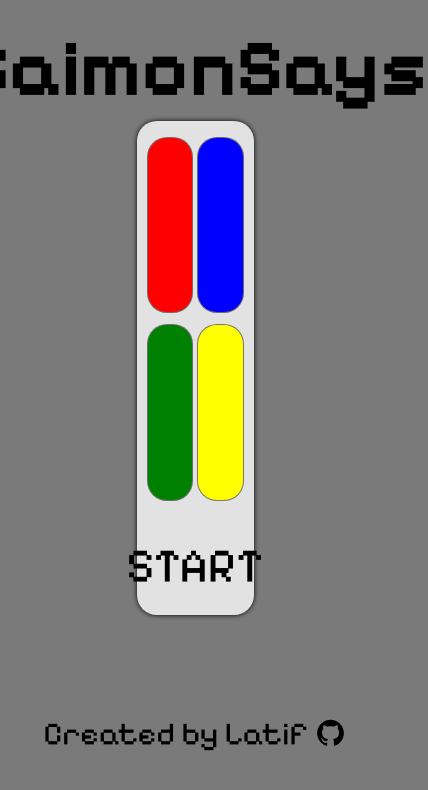
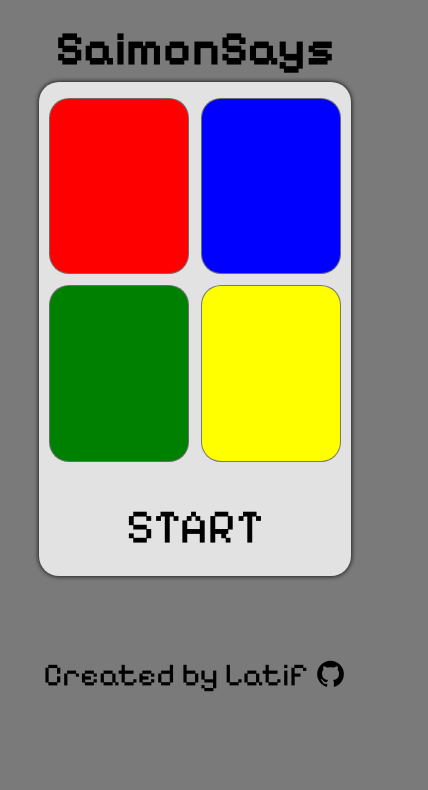
Before and after one commit to L4TIF/SaimonSays, a plain HTML site: page index.html in a window 390 px wide. Shown: the whole page, 428 px wide, since content can reach past the window. Drawn offline with nearby package versions, Linux system fonts and the light colour scheme.

Commit message:
responsive

```diff
--- a/style.css
+++ b/style.css
@@ -118,3 +118,21 @@ a{
   text-decoration: none;
   color: black;
 }
+
+
+@media (max-width: 740px) {
+  h1{
+    font-size: 3rem;
+  }
+
+  .main {
+    height: 60%;
+    width: 80vw;
+
+  }
+  a{
+    margin-top: 80px;
+
+   }
+
+}
```
